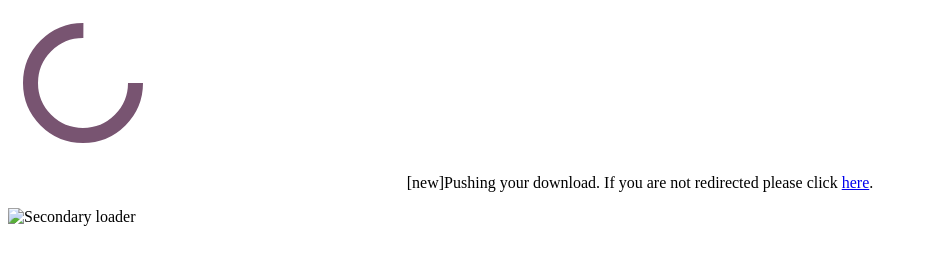
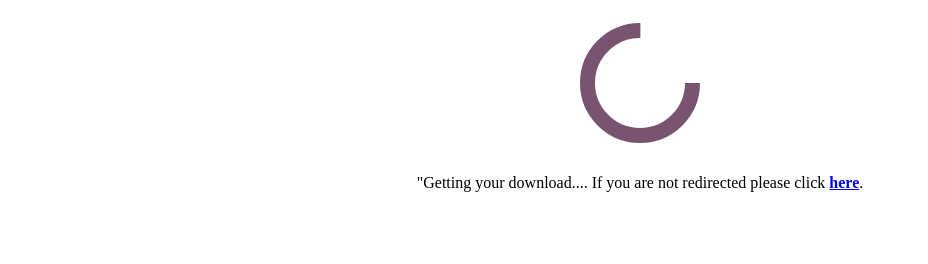
Before and after one commit to BurntToasters/fwrdapi, a plain HTML site: page pushcontent/download/filetest.html in a window 1280 px wide. Shown: the whole page, without its empty margins (0-928 px from the left). Drawn offline with Linux system fonts and the light colour scheme.

Commit message:
remove temp html file and fix main filetest

```diff
--- a/pushcontent/download/filetest.html
+++ b/pushcontent/download/filetest.html
@@ -5,7 +5,11 @@
       h1 {text-align: center;}
       p {text-align: center;}
       div {text-align: center;}
-
+      img {
+  display: block;
+  margin-left: auto;
+  margin-right: auto;
+      }
       </style>
 
 
@@ -14,6 +18,6 @@
   </head>
   <body>
     <img src = "/mainloader.svg" alt="Redirecting..."/>
-    <p>[new]Pushing your download. If you are not redirected please click <a href="https://www.w3docs.com">here</a>.</p>
-    <img scr = "https://fwrdcdn.s3.us-west-004.backblazeb2.com/infinity-loader.gif" alt="Secondary loader" class="center"/>
+    <p>"Getting your download.... If you are not redirected please click <a href="https://www.w3docs.com"><b>here</b></a>.</p>
+   <!-- <img scr = "https://fwrdcdn.s3.us-west-004.backblazeb2.com/infinity-loader.gif" alt="Secondary loader" class="center"/>-->
   </body>
```
Also changed, not shown: pushcontent/download/filetest2.html (deleted, +0 -23 lines).
